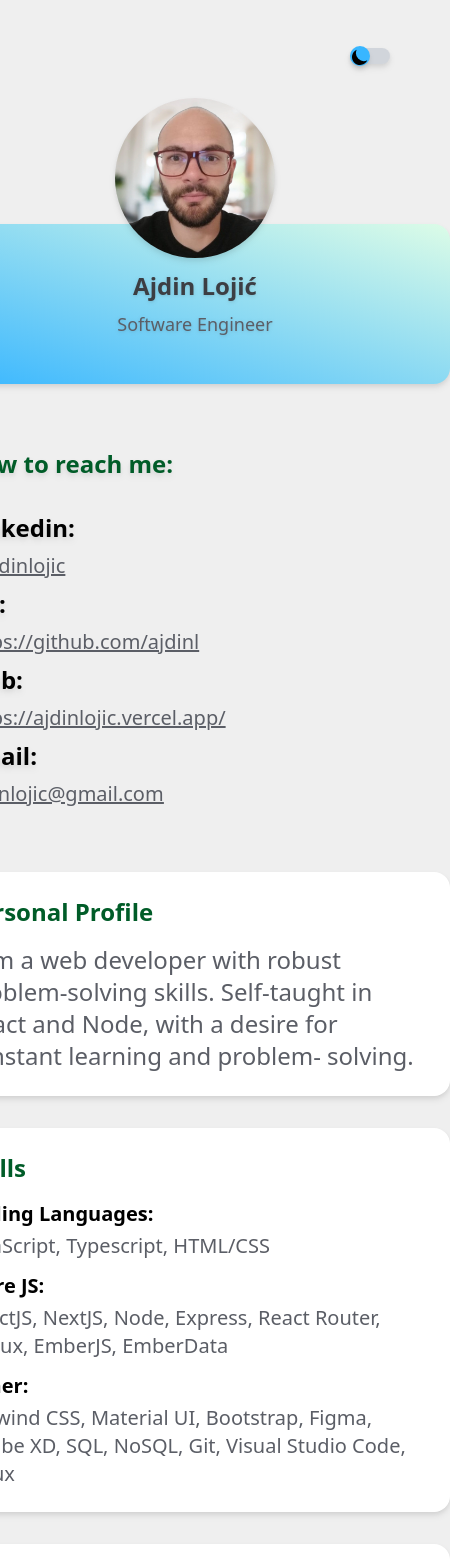
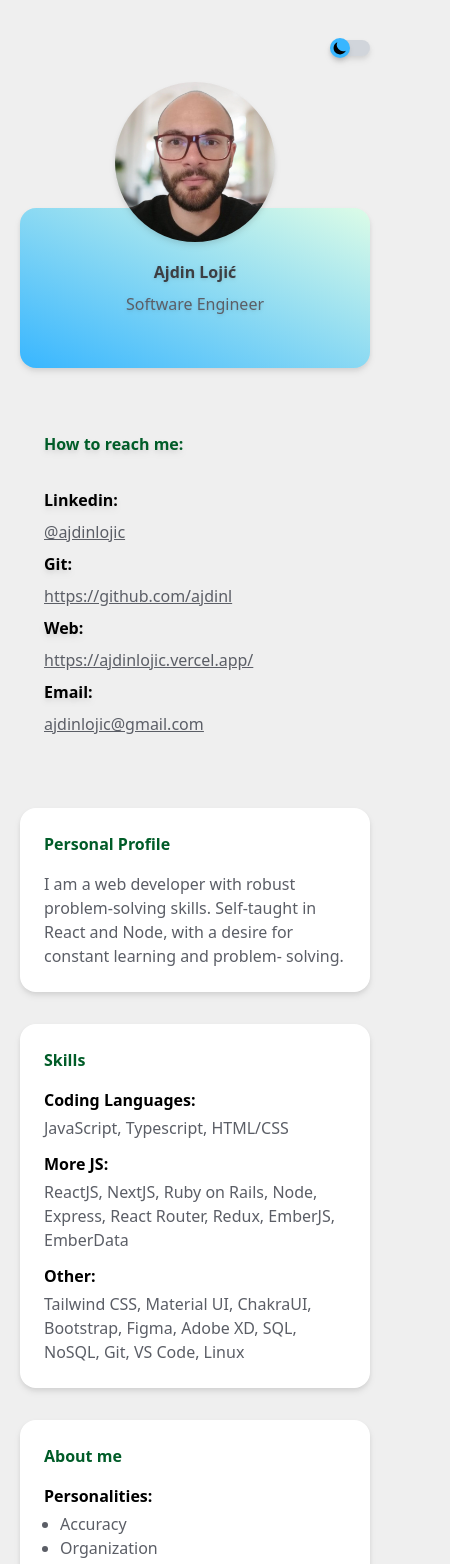
Before and after one commit to ajdinl/PortfolioNextTailwind, a Next.js app: page / in a window 390 px wide. Shown: the top 1564 px of the page, 450 px wide, since content can reach past the window. Built offline with nearby package versions, Linux system fonts and the light colour scheme.

Commit message:
design update

```diff
--- a/app/_components/Button.jsx
+++ b/app/_components/Button.jsx
@@ -12,27 +12,22 @@ export default function Button() {
   useEffect(() => setTheme('light'), [setTheme])
 
   return (
-    <div className='flex flex-row items-center space-x-2 text-xl lg:text-sm pt-8 pb-8 mt-4 lg:mt-0 justify-end dark:bg-[#252525] bg-mybackground'>
-      <div className='dark:text-[#9c9ea3] font-bold drop-shadow-md hidden lg:block'>
-        Change theme to:
-      </div>
+    <div className='flex flex-row items-center space-x-2 text-base lg:text-sm pt-6 pb-6 lg:pt-8 lg:pb-8 mt-4 lg:mt-0 justify-end dark:bg-[#252525] bg-mybackground'>
+      <div className='dark:text-[#9c9ea3] font-bold drop-shadow-md hidden lg:block'>Change theme to:</div>
       <div className='w-10 h-4 flex items-center bg-gray-300 rounded-full drop-shadow-md'>
         <div
-          className={
-            'md:w-6 md:h-6 h-5 w-5 rounded-full bg-myblue shadow-md transform' +
-            (toggle ? null : toggleClass)
-          }
+          className={'w-5 h-5 md:w-6 md:h-6 rounded-full bg-myblue shadow-md transform' + (toggle ? null : toggleClass)}
           onClick={() => {
             setToggle(!toggle)
           }}
         >
           {theme === 'dark' ? (
             <button aria-label='toggle theme' onClick={() => setTheme('light')}>
-              <SunIcon className='h-5 w-5 mt-0 sm:mt-0.5 ml-0 sm:ml-0.5 text-yellow-500' />
+              <SunIcon className='h-4 md:h-5 w-5 mt-0 sm:mt-0.5 ml-0 sm:ml-0.5 text-yellow-500' />
             </button>
           ) : (
             <button aria-label='toggle theme' onClick={() => setTheme('dark')}>
-              <MoonIcon className='h-5 w-5 mt-0 sm:mt-0.5 ml-0 sm:ml-0.5 text-black' />
+              <MoonIcon className='h-4 md:h-5 w-5 mt-0 sm:mt-0.5 ml-0 sm:ml-0.5 text-black' />
             </button>
           )}
         </div>
--- a/app/_components/Career.jsx
+++ b/app/_components/Career.jsx
@@ -1,7 +1,7 @@
 export default function Career({ careerData }) {
   return (
-    <div className='flex flex-col lg:items-center lg:pt-4'>
-      <div className='bg-white p-6 w-[510px] lg:w-64 h-auto lg:mt-28 rounded-2xl mb-6 drop-shadow-md'>
+    <div className='flex flex-col items-center lg:pt-4'>
+      <div className='bg-white p-6 w-full max-w-[480px] lg:w-64 h-auto lg:mt-28 rounded-2xl mb-6 drop-shadow-md'>
         <div className='text-mygreen font-bold mb-4 flex items-center justify-between'>
           Career Summary
           {careerData.length > 1 && (
@@ -19,9 +19,9 @@ export default function Career({ careerData }) {
             </div>
           )}
         </div>
-        <div className='text-mygray max-h-[840px] overflow-y-auto pr-2 custom-scrollbar'>
+        <div className='text-mygray max-h-[460px] sm:max-h-[600px] lg:max-h-[840px] overflow-y-auto pr-2 custom-scrollbar'>
           {careerData.map((item, index) => (
-            <div className='text-xl lg:text-sm space-y-2' key={index}>
+            <div className='text-base lg:text-sm space-y-2' key={index}>
               <div className='font-bold text-black mt-4'>{item.title}</div>
               <div>
                 <div className='font-bold text-gray-800'>{item.employer}</div>
--- a/app/_components/HomePage.jsx
+++ b/app/_components/HomePage.jsx
@@ -11,11 +11,13 @@ export default function HomePage({ data }) {
 
   return (
     <ThemeProvider attribute='class'>
-      <Button />
-      <div className='grid lg:grid-cols-3 w-full justify-center text-2xl min-h-screen lg:text-base dark:bg-[#252525] bg-mybackground'>
-        <Info infoData={info} />
-        <Personal personalData={personal} />
-        <Career careerData={career} />
+      <div className='px-5 sm:px-6 md:px-8 lg:px-0'>
+        <Button />
+        <div className='grid grid-cols-1 lg:grid-cols-3 w-full justify-center gap-2 text-base sm:text-lg lg:text-base dark:bg-[#252525] bg-mybackground'>
+          <Info infoData={info} />
+          <Personal personalData={personal} />
+          <Career careerData={career} />
+        </div>
       </div>
     </ThemeProvider>
   )
--- a/app/_components/Info.jsx
+++ b/app/_components/Info.jsx
@@ -5,19 +5,19 @@ export default function Info({ infoData }) {
   const { fullName, description, cell, git, website, email, linkedin, linkedinLink, address } = infoData
 
   return (
-    <div className='flex flex-col lg:items-center mt-0.5'>
+    <div className='flex flex-col items-center mt-0.5'>
       <div className='z-50 mx-auto'>
         <Image className='rounded-full drop-shadow-md' src={avatar} width={160} height={160} alt='myImage' />
       </div>
-      <div className='-mt-0.5'>
-        <div className='flex flex-col flex-wrap justify-center text-center -mt-8 w-[510px] lg:w-64 h-40 bg-myblue rounded-2xl mb-10 bg-gradient-to-tr from-myblue to-green-100 drop-shadow-md'>
-          <h1 className='  text-mygraytwo lg:text-xl font-heboo font-extrabold bg-transparent drop-shadow mb-2'>
+      <div className='-mt-0.5 w-full flex justify-center'>
+        <div className='flex flex-col flex-wrap justify-center text-center -mt-8 w-full max-w-[480px] lg:w-64 h-auto min-h-[10rem] bg-myblue rounded-2xl mb-10 bg-gradient-to-tr from-myblue to-green-100 drop-shadow-md py-4 px-2'>
+          <h1 className='text-mygraytwo lg:text-xl font-heboo font-extrabold bg-transparent drop-shadow mb-2'>
             {fullName}
           </h1>
-          <p className='text-mygray bg-transparent text-lg lg:text-sm drop-shadow'>{description}</p>
+          <p className='text-mygray bg-transparent text-base lg:text-sm drop-shadow'>{description}</p>
         </div>
       </div>
-      <div className='flex flex-col p-6 space-y-2'>
+      <div className='flex flex-col p-6 space-y-2 w-full max-w-[480px] lg:w-64'>
         <div
           className='text-mygreen font-bold mb-6 drop-shadow-md
         dark:text-white'
@@ -29,7 +29,7 @@ export default function Info({ infoData }) {
           href={linkedinLink}
           target='_blank'
           rel='noopener noreferrer'
-          className='dark:text-blue-100 text-mygray underline text-xl lg:text-sm hover:text-myblue'
+          className='dark:text-blue-100 text-mygray underline text-base lg:text-sm hover:text-myblue overflow-hidden text-ellipsis'
         >
           {linkedin}
         </a>
@@ -38,7 +38,7 @@ export default function Info({ infoData }) {
           href={git}
           target='_blank'
           rel='noopener noreferrer'
-          className='dark:text-green-100 text-mygray underline text-xl lg:text-sm hover:text-mygreen'
+          className='dark:text-green-100 text-mygray underline text-base lg:text-sm hover:text-mygreen overflow-hidden text-ellipsis'
         >
           {git}
         </a>
@@ -47,12 +47,12 @@ export default function Info({ infoData }) {
           href={website}
           target='_blank'
           rel='noopener noreferrer'
-          className='dark:text-red-100 text-mygray underline text-xl lg:text-sm hover:text-orange-400'
+          className='dark:text-red-100 text-mygray underline text-base lg:text-sm hover:text-orange-400 overflow-hidden text-ellipsis'
         >
           {website}
         </a>
         <div className='font-bold dark:text-white drop-shadow-md'>Email:</div>
-        <div className='dark:text-purple-100 text-mygray text-xl lg:text-sm underline hover:text-purple-400'>
+        <div className='dark:text-purple-100 text-mygray text-base lg:text-sm underline hover:text-purple-400 overflow-hidden text-ellipsis'>
           <a href={'mailto:' + email}>{email}</a>
         </div>
       </div>
--- a/app/_components/Personal.jsx
+++ b/app/_components/Personal.jsx
@@ -1,16 +1,15 @@
 export default function Personal({ personalData }) {
-  const { profile, languages, more, other, personalities, hobbies } =
-    personalData
+  const { profile, languages, more, other, personalities, hobbies } = personalData
 
   return (
-    <div className='flex flex-col lg:pt-4 lg:items-center'>
-      <div className='bg-white p-6 w-[510px] lg:w-64 mt-10 lg:mt-28 rounded-2xl drop-shadow-md'>
+    <div className='flex flex-col items-center lg:pt-4'>
+      <div className='bg-white p-6 w-full max-w-[480px] lg:w-64 mt-10 lg:mt-28 rounded-2xl drop-shadow-md'>
         <div className='text-mygreen font-bold mb-4'>Personal Profile</div>
-        <div className='text-mygray  '>{profile}</div>
+        <div className='text-mygray'>{profile}</div>
       </div>
-      <div className='bg-white p-6 w-[510px] lg:w-64 mt-8 rounded-2xl drop-shadow-md'>
+      <div className='bg-white p-6 w-full max-w-[480px] lg:w-64 mt-8 rounded-2xl drop-shadow-md'>
         <div className='text-mygreen font-bold mb-4'>Skills</div>
-        <div className='text-mygray text-xl lg:text-sm'>
+        <div className='text-mygray text-base lg:text-sm'>
           <div className='font-bold text-black'>Coding Languages:</div>
           <div className='mb-3 mt-1'>{languages}</div>
           <div className='font-bold text-black'>More JS:</div>
@@ -19,9 +18,9 @@ export default function Personal({ personalData }) {
           <div className='mt-1'>{other}</div>
         </div>
       </div>
-      <div className='bg-white p-6 w-[510px] lg:w-64 mt-8 mb-10 rounded-2xl drop-shadow-md'>
+      <div className='bg-white p-6 w-full max-w-[480px] lg:w-64 mt-8 mb-10 rounded-2xl drop-shadow-md'>
         <div className='text-mygreen font-bold mb-4'>About me</div>
-        <div className='text-mygray text-xl lg:text-sm'>
+        <div className='text-mygray text-base lg:text-sm'>
           <div className='font-bold text-black mb-1'>Personalities:</div>
           <div className='ml-4'>
             <ul className='list-disc mb-4'>
--- a/app/layout.jsx
+++ b/app/layout.jsx
@@ -15,6 +15,7 @@ export default function RootLayout({ children }) {
     <html suppressHydrationWarning>
       <head>
         <title>{metadata.title}</title>
+        <meta name='viewport' content='width=device-width, initial-scale=1.0' />
         <meta name='description' content={metadata.description} />
         <meta name='keywords' content={metadata.keywords} />
         <meta name='author' content={metadata.author} />
--- a/db.json
+++ b/db.json
@@ -11,14 +11,14 @@
   "personal": {
     "profile": "I am a web developer with robust problem-solving skills. Self-taught\n\t\t\t\t\tin React and Node, with a desire for constant learning and problem-\n\t\t\t\t\tsolving.",
     "languages": "JavaScript, Typescript, HTML/CSS",
-    "more": "ReactJS, NextJS, Node, Express, React Router, Redux, EmberJS, EmberData",
-    "other": "Tailwind CSS, Material UI, Bootstrap, Figma, Adobe XD, SQL, NoSQL, Git, Visual Studio Code, Linux",
+    "more": "ReactJS, NextJS, Ruby on Rails, Node, Express, React Router, Redux, EmberJS, EmberData",
+    "other": "Tailwind CSS, Material UI, ChakraUI, Bootstrap, Figma, Adobe XD, SQL, NoSQL, Git, VS Code, Linux",
     "personalities": ["Accuracy", "Organization", "Creativity", "Communication"],
     "hobbies": ["Motorcycling", "Skiing", "CryptoCurrency"]
   },
   "career": [
     {
-      "title": "Full Stack Software Engineer",
+      "title": "Software Engineer",
       "employer": "Klika",
       "period": "Sep 2024 to Present",
       "details": [
--- a/styles/globals.css
+++ b/styles/globals.css
@@ -4,8 +4,14 @@
 
 html {
   background-color: #efefef;
-  max-width: 850px;
+  max-width: 100%;
   margin: 0 auto;
+}
+
+@media (min-width: 850px) {
+  html {
+    max-width: 850px;
+  }
 }
 
 .dark {
```
